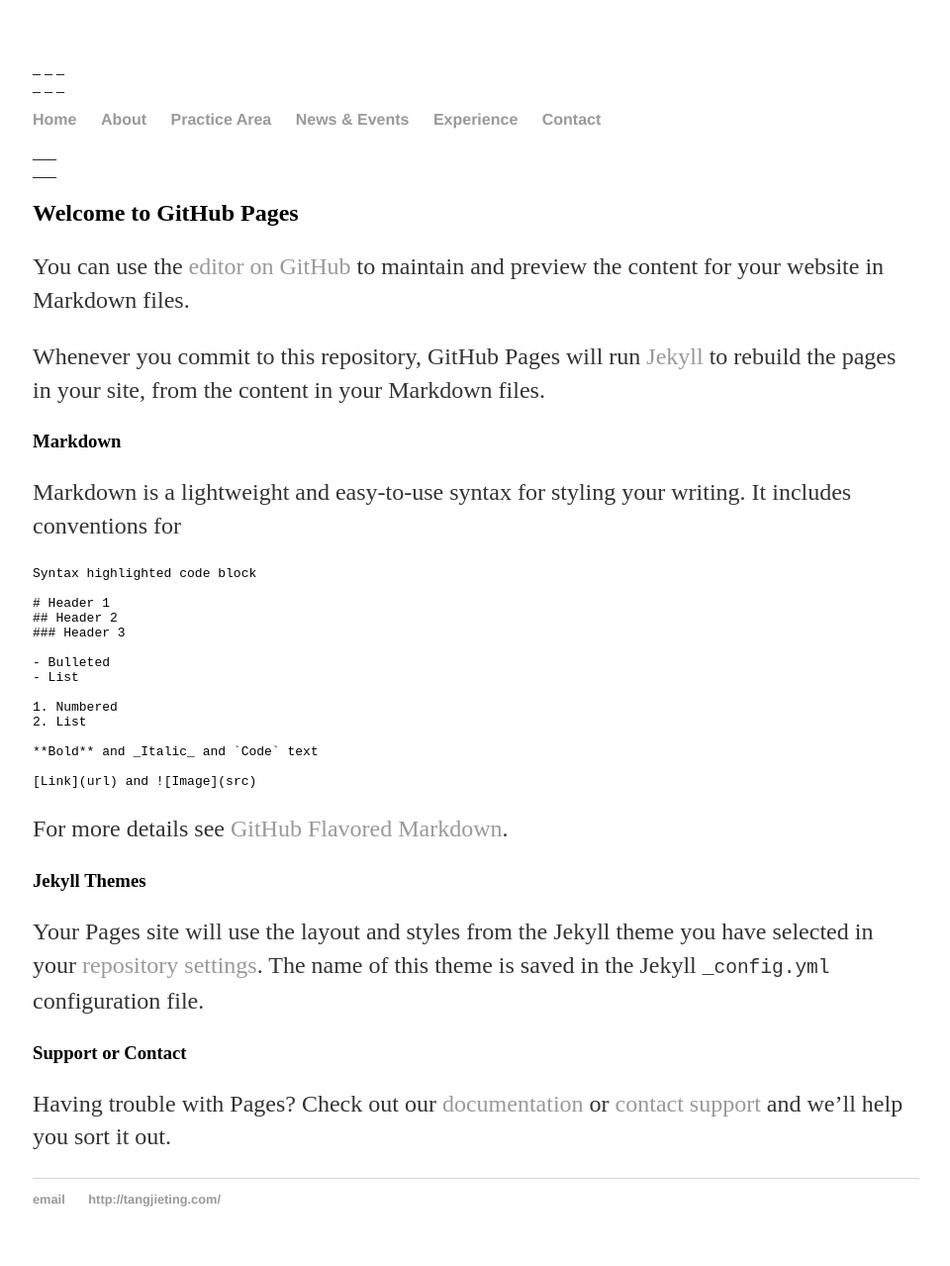
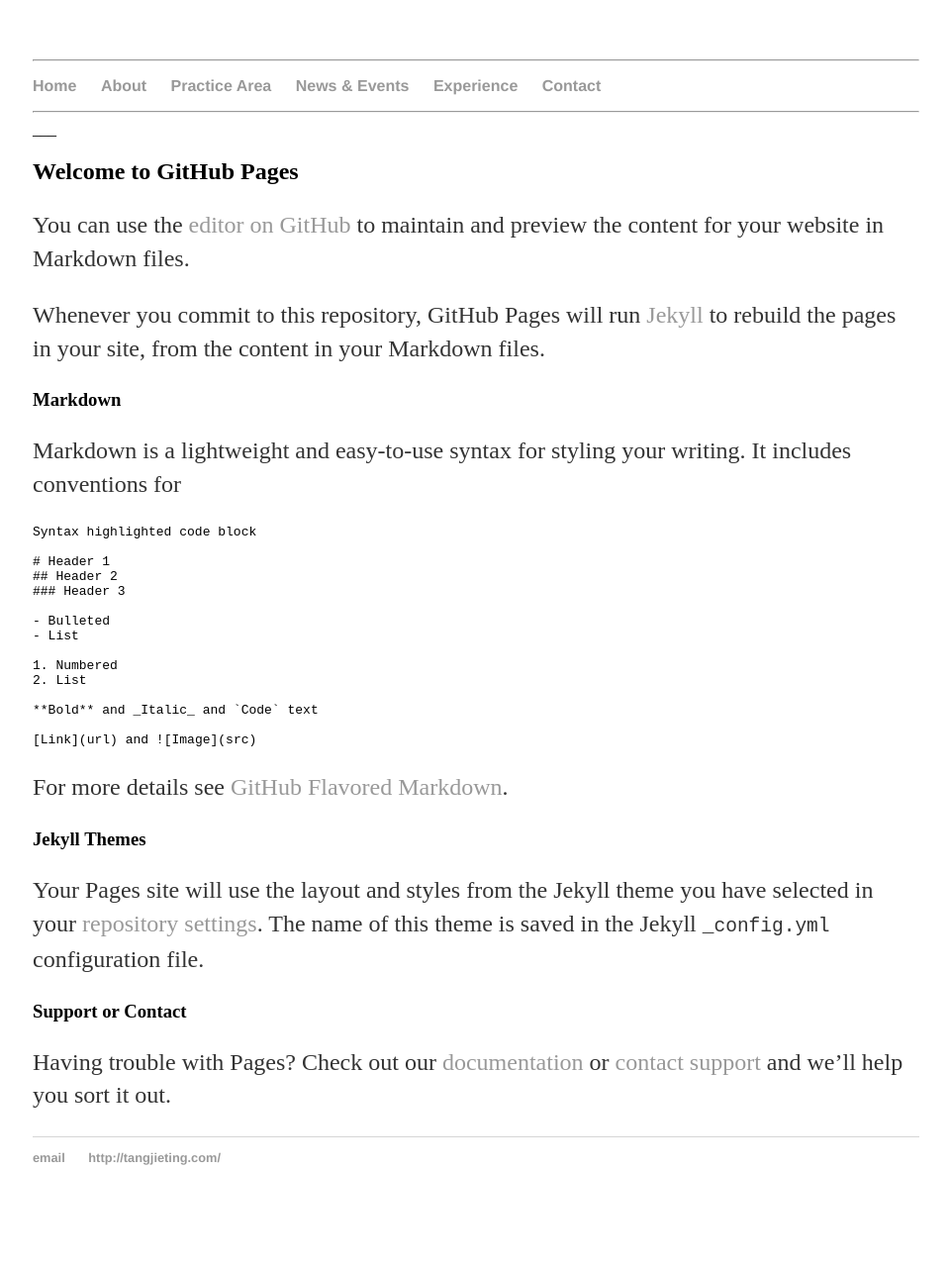
Before and after one commit to camiolo/camiolo.github.io, a Jekyll site: the page built from old/Test index.md, in a window 1280 px wide. Shown: the whole page at 99% size, without its empty margins (159-1119 px from the left). Built offline with Jekyll 4.4.1, drawn with Linux system fonts in a browser that asks for light colours; our own code applies the rules of GitHub Pages for plain Markdown files; after the commit the page ends 1237 px from its top, so only the background shows below that.

Commit message:
Update default.html

```diff
--- a/_layouts/default.html
+++ b/_layouts/default.html
@@ -7,9 +7,8 @@
 			<link rel="stylesheet" type="text/css" href="/css/main.css">
 		</head>
 		<body>
-			_ _ _
 			<nav>
-			     _ _ _
+			<HR>
 	    		<ul>
 	        		<li><a href="/">Home</a></li>
 		        	<li><a href="/About">About</a></li>
@@ -18,7 +17,7 @@
 	        		<li><a href="/Experiece">Experience</a></li>
 	        		<li><a href="/Contact">Contact</a></li>
 	    		</ul>
-				___
+			<HR>
 			</nav>
 			___
 			<div class="container">
```
